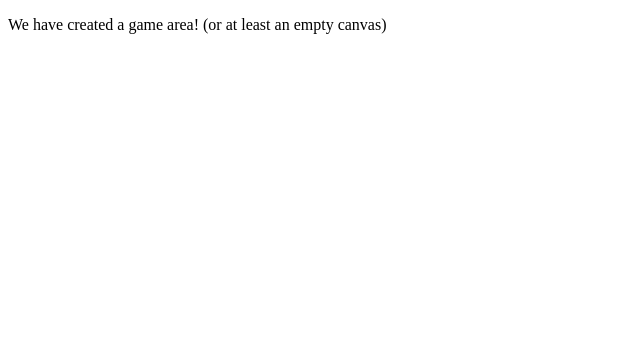
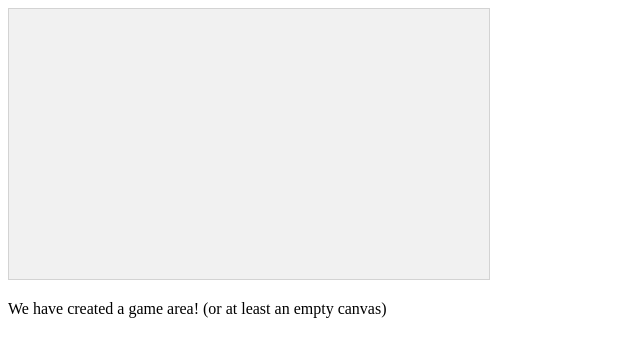
Before and after one commit to Paritchaynon/hcg-chaper-1, a plain HTML site: page index.html in a window 1280 px wide. Shown: the whole page, without its empty margins (0-640 px from the left). Drawn offline with Linux system fonts and the light colour scheme.

Commit message:
fix index

```diff
--- a/index.html
+++ b/index.html
@@ -9,7 +9,7 @@ canvas {
 }
 </style>
 </head>
-<p onload="startGame()">
+<body onload="startGame()">
 <script>
 
 function startGame() {
```
